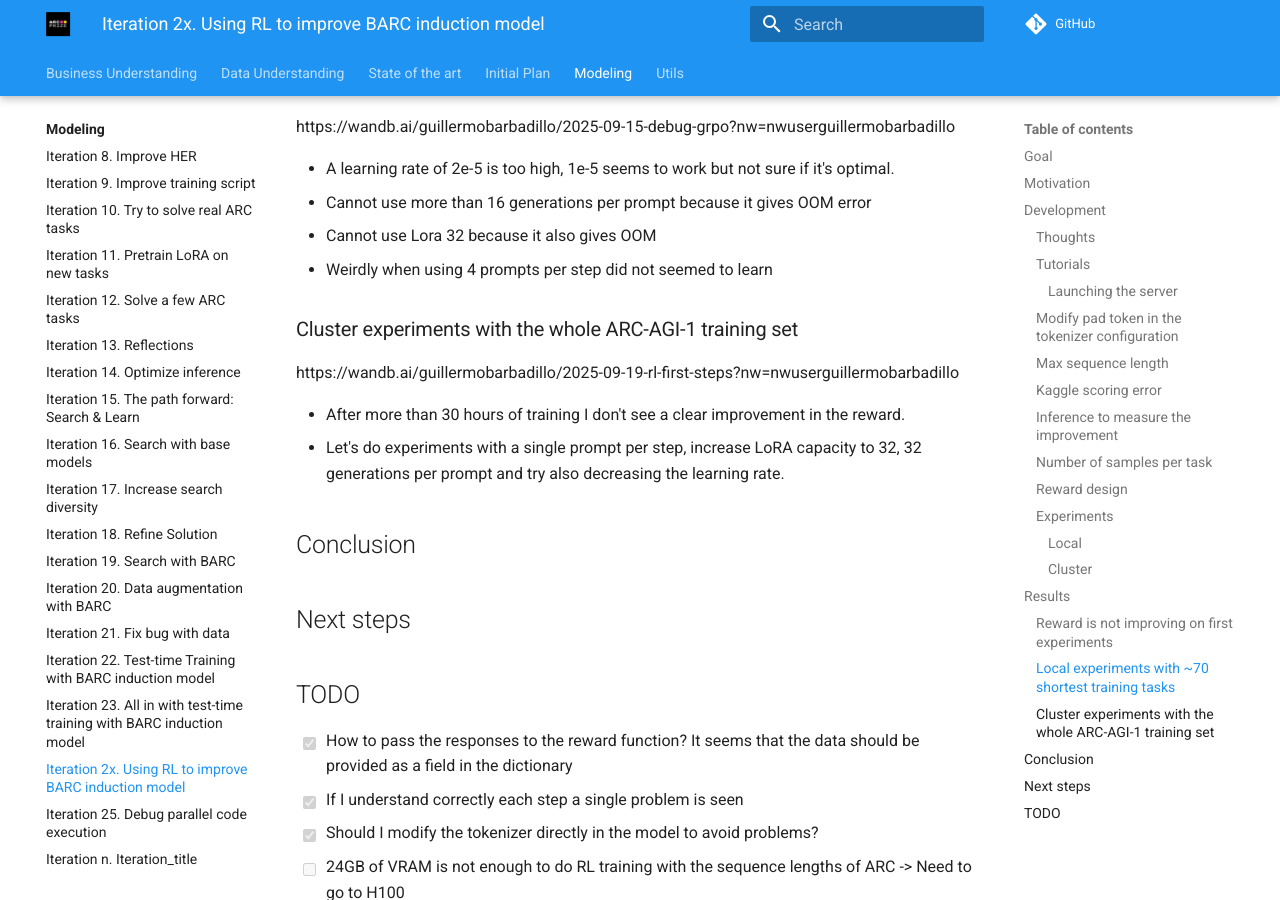
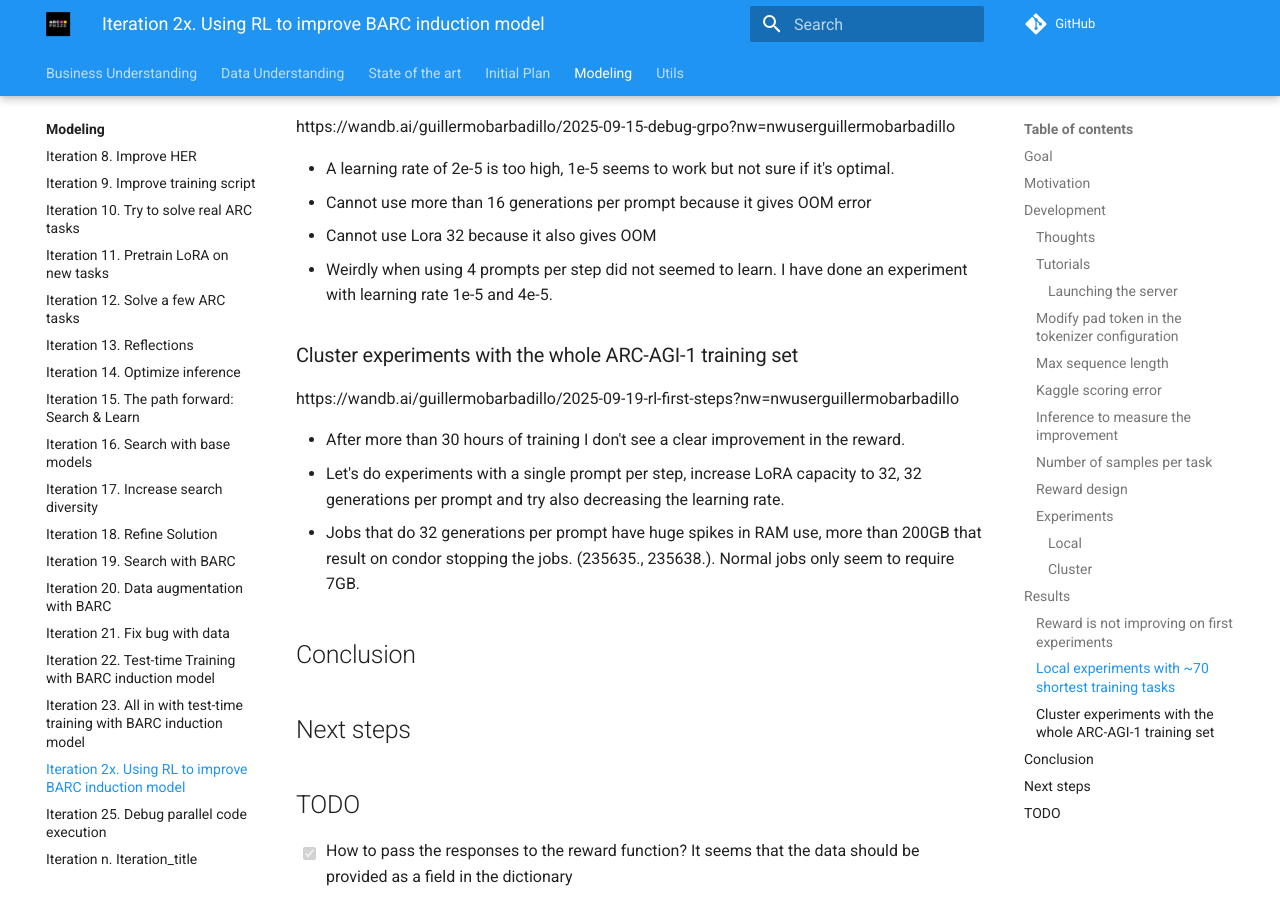
Before and after one commit to ironbar/arc25, an MkDocs documentation site: the page built from docs/modeling/Iteration_24_RL_BARC.md, in a window 1280 px wide and 900 px high, scrolled down 5675 px. Built offline with MkDocs 1.6.1 and Material for MkDocs 9.7.7, drawn with Linux system fonts in a browser that asks for light colours; comment, search, counter and statistics services are not loaded; some of the changed text lies outside the part shown.

Commit message:
documented results

```diff
--- a/docs/modeling/Iteration_24_RL_BARC.md
+++ b/docs/modeling/Iteration_24_RL_BARC.md
@@ -212,7 +212,7 @@ https://wandb.ai/guillermobarbadillo/2025-09-15-debug-grpo?nw=nwuserguillermobar
 - A learning rate of 2e-5 is too high, 1e-5 seems to work but not sure if it's optimal.
 - Cannot use more than 16 generations per prompt because it gives OOM error
 - Cannot use Lora 32 because it also gives OOM
-- Weirdly when using 4 prompts per step did not seemed to learn
+- Weirdly when using 4 prompts per step did not seemed to learn. I have done an experiment with learning rate 1e-5 and 4e-5.
 
 ### Cluster experiments with the whole ARC-AGI-1 training set
 
@@ -220,6 +220,7 @@ https://wandb.ai/guillermobarbadillo/2025-09-19-rl-first-steps?nw=nwuserguillerm
 
 - After more than 30 hours of training I don't see a clear improvement in the reward.
 - Let's do experiments with a single prompt per step, increase LoRA capacity to 32, 32 generations per prompt and try also decreasing the learning rate.
+- Jobs that do 32 generations per prompt have huge spikes in RAM use, more than 200GB that result on condor stopping the jobs. (235635., 235638.). Normal jobs only seem to require 7GB.
 
 ## Conclusion
 
@@ -265,3 +266,5 @@ https://wandb.ai/guillermobarbadillo/2025-09-19-rl-first-steps?nw=nwuserguillerm
     - [x] https://wandb.ai/guillermobarbadillo/2025-09-18-search-and-learn/runs/vacaozda?nw=nwuserguillermobarbadillo
     - [x] Verified that there is a clear difference in loss values
     - [x] Should I also use it on RL, if it works I guess so. IT DOES NOT WORK WITH RL, requires input_ids in the dataset
+- [ ] It seems that on my current implementation using more than 1 prompt per step does not work. Maybe
+  I have missunderstood the implementation and I have to use the same prompt for the step.
```
